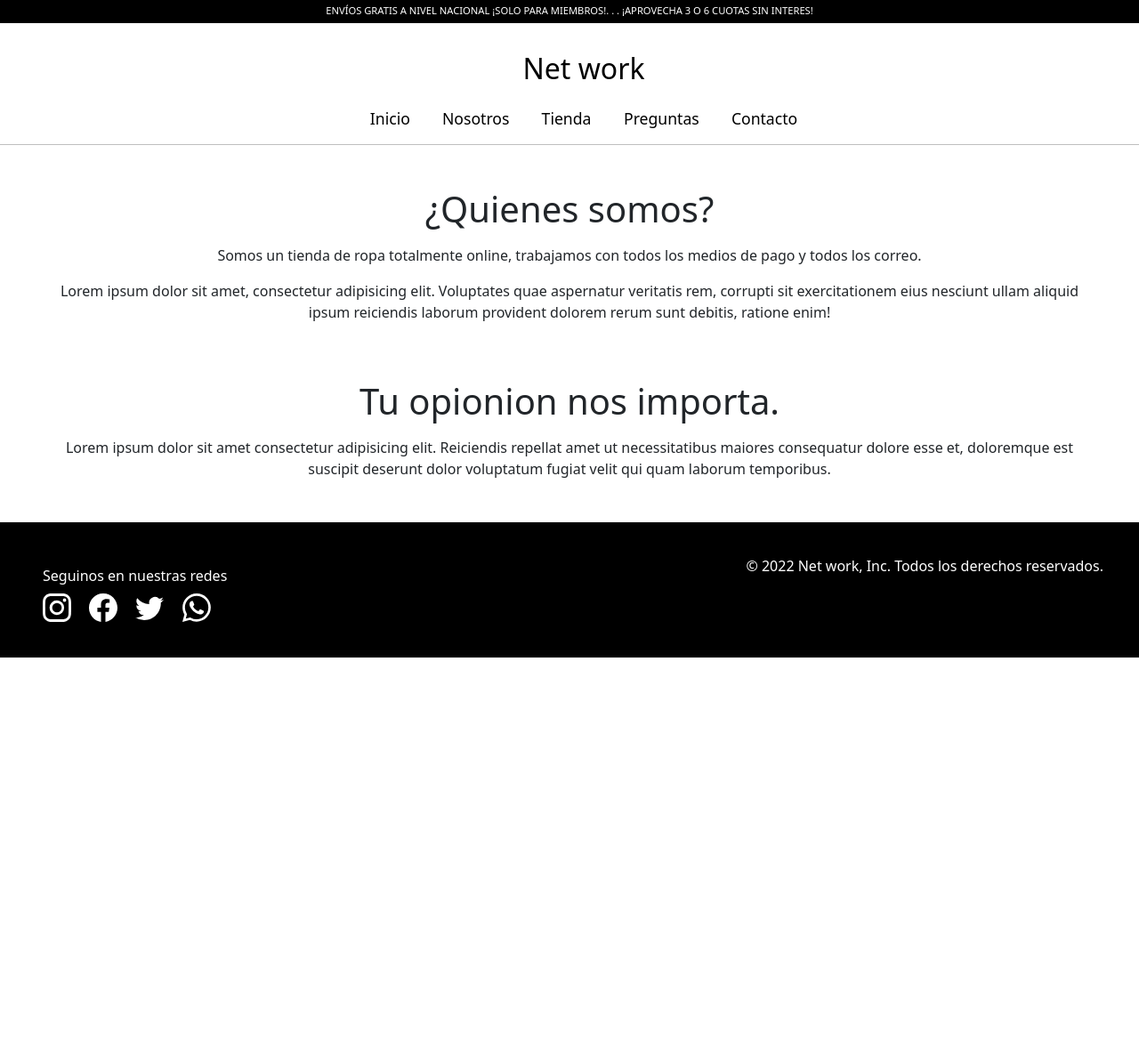
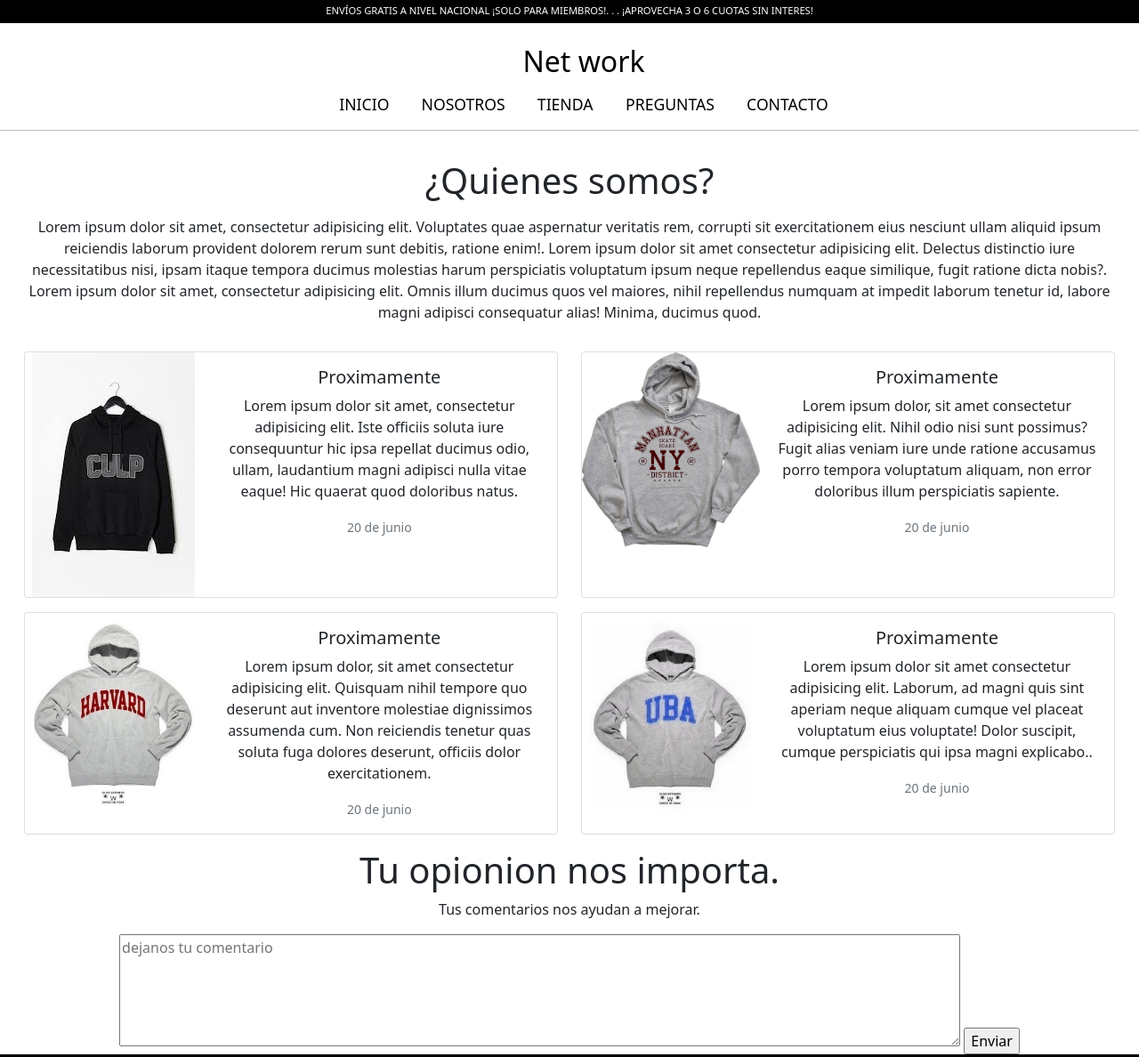
Before and after one commit to KevinMene1/aprendiendodw, a plain HTML site: page pages/Nosotros.html in a window 1280 px wide. Shown: the top 1188 px of the page at 89% size. Before the commit the page ends 800 px from the top, so only its background shows below. Drawn offline with nearby package versions, Linux system fonts and the light colour scheme.

Commit message:
agregando

```diff
--- a/css/style.css
+++ b/css/style.css
@@ -32,7 +32,7 @@ header h1 {
     color: #000000;
     font-size: 2rem;
     margin-top: 1rem;
-    padding: 1rem;
+    padding: 0.5rem;
 }
 
 header h1:hover {
@@ -59,6 +59,7 @@ header a {
 header a:hover {
     color: rgb(132, 0, 255);
 }
+
 /*header, cierre*/
 
 /*section*/
@@ -67,8 +68,8 @@ section {
 }
 
 section article {
-    margin: 1rem;
-    padding: 1rem;
+    margin: .5rem;
+    padding: .5rem;
 }
 
 section article h3, section article p {
@@ -181,6 +182,13 @@ footer a:hover {
 }
 /*Seccion tienda*/
 
+.nosotrosFlex {
+    display: flex;
+    flex-wrap: wrap;
+    justify-content: space-evenly;
+}
+
+
 /*Seccion contacto*/
 .flexFormulario {
     display: flex;
@@ -199,7 +207,7 @@ footer a:hover {
 }
 
 .formulario p {
-    margin: 0%;
+    margin: 0;
 }
 
 .formulario h2 {
--- a/pages/Nosotros.html
+++ b/pages/Nosotros.html
@@ -25,29 +25,91 @@
     <nav>
       <ul>
         <h1>Net work</h1>
-        <li><a href="../index.html">Inicio</a></li>
-        <li><a href="../pages/Nosotros.html">Nosotros</a></li>
-        <li><a href="../pages/Tienda.html">Tienda</a>
-        <li><a href="../pages/Preguntas.html">Preguntas</a></li>
-        <li><a href="../pages/Contacto.html">Contacto</a></li>
+        <li><a href="../index.html">INICIO</a></li>
+        <li><a href="../pages/Nosotros.html">NOSOTROS</a></li>
+        <li><a href="../pages/Tienda.html">TIENDA</a>
+        <li><a href="../pages/Preguntas.html">PREGUNTAS</a></li>
+        <li><a href="../pages/Contacto.html">CONTACTO</a></li>
       </ul>
       <hr>
     </nav>
   </header>
 
 <main class="grid-main">
-  <section>
+  <section class="nosotrosFlex">
 
     <article>
       <h1>¿Quienes somos?</h1>
-      <p>Somos un tienda de ropa totalmente online, trabajamos con todos los medios de pago y todos los correo.</p>
-      <P>Lorem ipsum dolor sit amet, consectetur adipisicing elit. Voluptates quae aspernatur veritatis rem, corrupti sit exercitationem eius nesciunt ullam aliquid ipsum reiciendis laborum provident dolorem rerum sunt debitis, ratione  enim!</P>
+      <P>Lorem ipsum dolor sit amet, consectetur adipisicing elit. Voluptates quae aspernatur veritatis rem, corrupti sit exercitationem eius nesciunt ullam aliquid ipsum reiciendis laborum provident dolorem rerum sunt debitis, ratione  enim!. Lorem ipsum dolor sit amet consectetur adipisicing elit. Delectus distinctio iure necessitatibus nisi, ipsam itaque tempora ducimus molestias harum perspiciatis voluptatum ipsum neque repellendus eaque similique, fugit ratione dicta nobis?. Lorem ipsum dolor sit amet, consectetur adipisicing elit. Omnis illum ducimus quos vel maiores, nihil repellendus numquam at impedit laborum tenetur id, labore magni adipisci consequatur alias! Minima, ducimus quod.</P>
     </article>
 
-    <article>
+    <div class="card mb-3" style="width: 600px;">
+      <div class="row g-0">
+        <div class="col-md-4">
+          <img src="../img/buzo4.jpg" class="img-fluid rounded-start" alt="...">
+        </div>
+        <div class="col-md-8">
+          <div class="card-body">
+            <h5 class="card-title">Proximamente</h5>
+            <p class="card-text">Lorem ipsum dolor sit amet, consectetur adipisicing elit. Iste officiis soluta iure consequuntur hic ipsa repellat ducimus odio, ullam, laudantium magni adipisci nulla vitae eaque! Hic quaerat quod doloribus natus.</p>
+            <p class="card-text"><small class="text-muted">20 de junio</small></p>
+          </div>
+        </div>
+      </div>
+    </div>
+
+    <div class="card mb-3" style="width: 600px;">
+      <div class="row g-0">
+        <div class="col-md-4">
+          <img src="../img/buzo1.jpg" class="img-fluid rounded-start" alt="...">
+        </div>
+        <div class="col-md-8">
+          <div class="card-body">
+            <h5 class="card-title">Proximamente</h5>
+            <p class="card-text">Lorem ipsum dolor, sit amet consectetur adipisicing elit. Nihil odio nisi sunt possimus? Fugit alias veniam iure unde ratione accusamus porro tempora voluptatum aliquam, non error doloribus illum perspiciatis sapiente.</p>
+            <p class="card-text"><small class="text-muted">20 de junio</small></p>
+          </div>
+        </div>
+      </div>
+    </div>
+
+    <div class="card mb-3" style="width: 600px;">
+      <div class="row g-0">
+        <div class="col-md-4">
+          <img src="../img/buzo2.jpg" class="img-fluid rounded-start" alt="...">
+        </div>
+        <div class="col-md-8">
+          <div class="card-body">
+            <h5 class="card-title">Proximamente</h5>
+            <p class="card-text">Lorem ipsum dolor, sit amet consectetur adipisicing elit. Quisquam nihil tempore quo deserunt aut inventore molestiae dignissimos assumenda cum. Non reiciendis tenetur quas soluta fuga dolores deserunt, officiis dolor exercitationem.</p>
+            <p class="card-text"><small class="text-muted">20 de junio</small></p>
+          </div>
+        </div>
+      </div>
+    </div>
+
+    <div class="card mb-3" style="width: 600px;">
+      <div class="row g-0">
+        <div class="col-md-4">
+          <img src="../img/buzo3.jpg" class="img-fluid rounded-start" alt="...">
+        </div>
+        <div class="col-md-8">
+          <div class="card-body">
+            <h5 class="card-title">Proximamente</h5>
+            <p class="card-text">Lorem ipsum dolor sit amet consectetur adipisicing elit. Laborum, ad magni quis sint aperiam neque aliquam cumque vel placeat voluptatum eius voluptate! Dolor suscipit, cumque perspiciatis qui ipsa magni explicabo..</p>
+            <p class="card-text"><small class="text-muted">20 de junio</small></p>
+          </div>
+        </div>
+      </div>
+    </div>
+
+    <div>
       <h1>Tu opionion nos importa.</h1>
-      <p>Lorem ipsum dolor sit amet consectetur adipisicing elit. Reiciendis repellat amet ut necessitatibus maiores consequatur dolore esse et, doloremque est suscipit deserunt dolor voluptatum fugiat velit qui quam laborum temporibus.</p>
-    </article>
+      <p>Tus comentarios nos ayudan a mejorar.</p>
+      <textarea name="Dejanos tu comentario" id="" cols="100" rows="5" placeholder="dejanos tu comentario"></textarea>
+      <input type="button" value="Enviar">
+    </div>
+
 
   </section>
 </main>
```
Also changed, not shown: index.html (+6 -6 lines), pages/Preguntas.html (+10 -12 lines), pages/contacto.html (+5 -5 lines), pages/tienda.html (+7 -6 lines), img/buzo1.jpg (added), img/buzo2.jpg (added), img/buzo3.jpg (added), img/buzo4.jpg (added).
